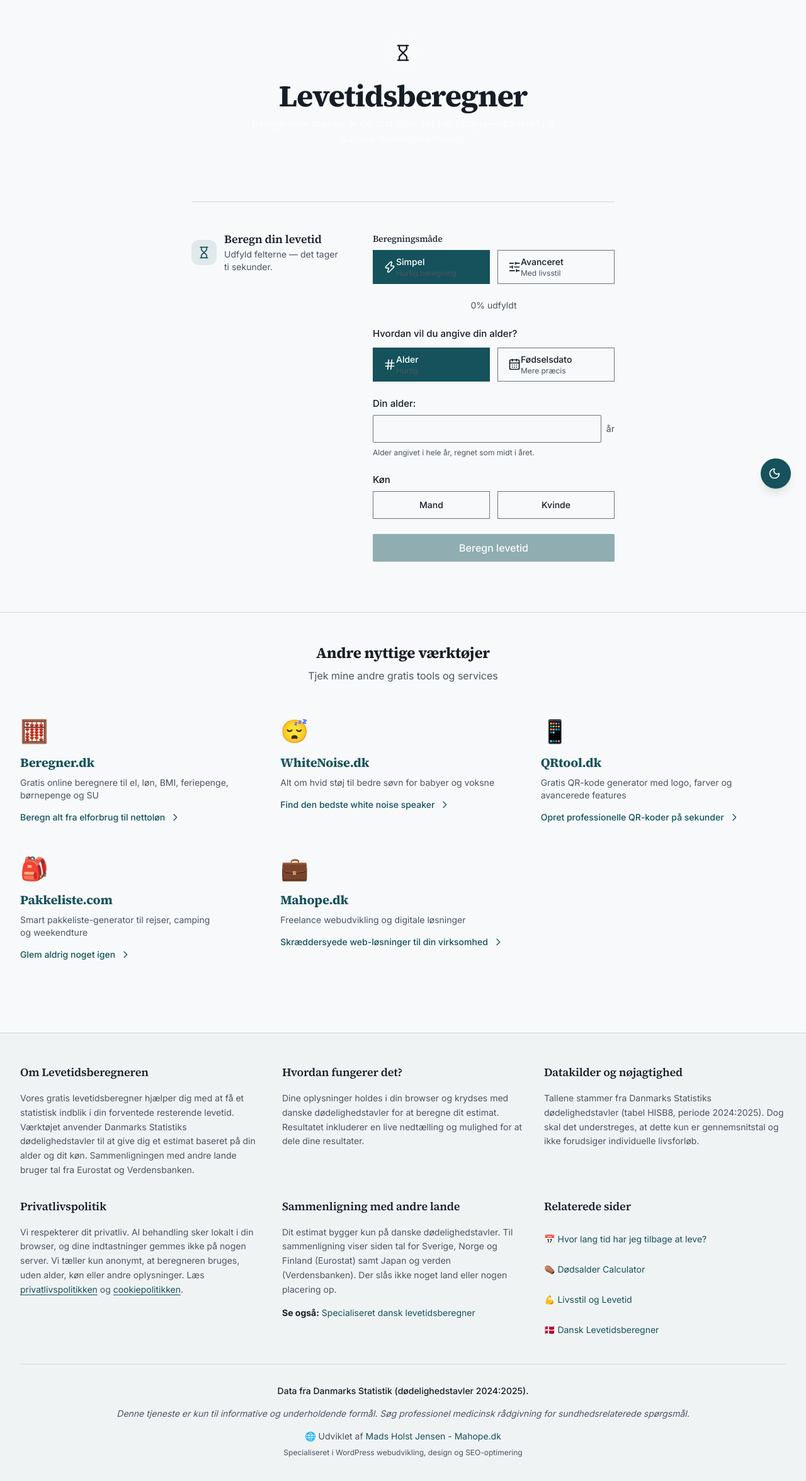
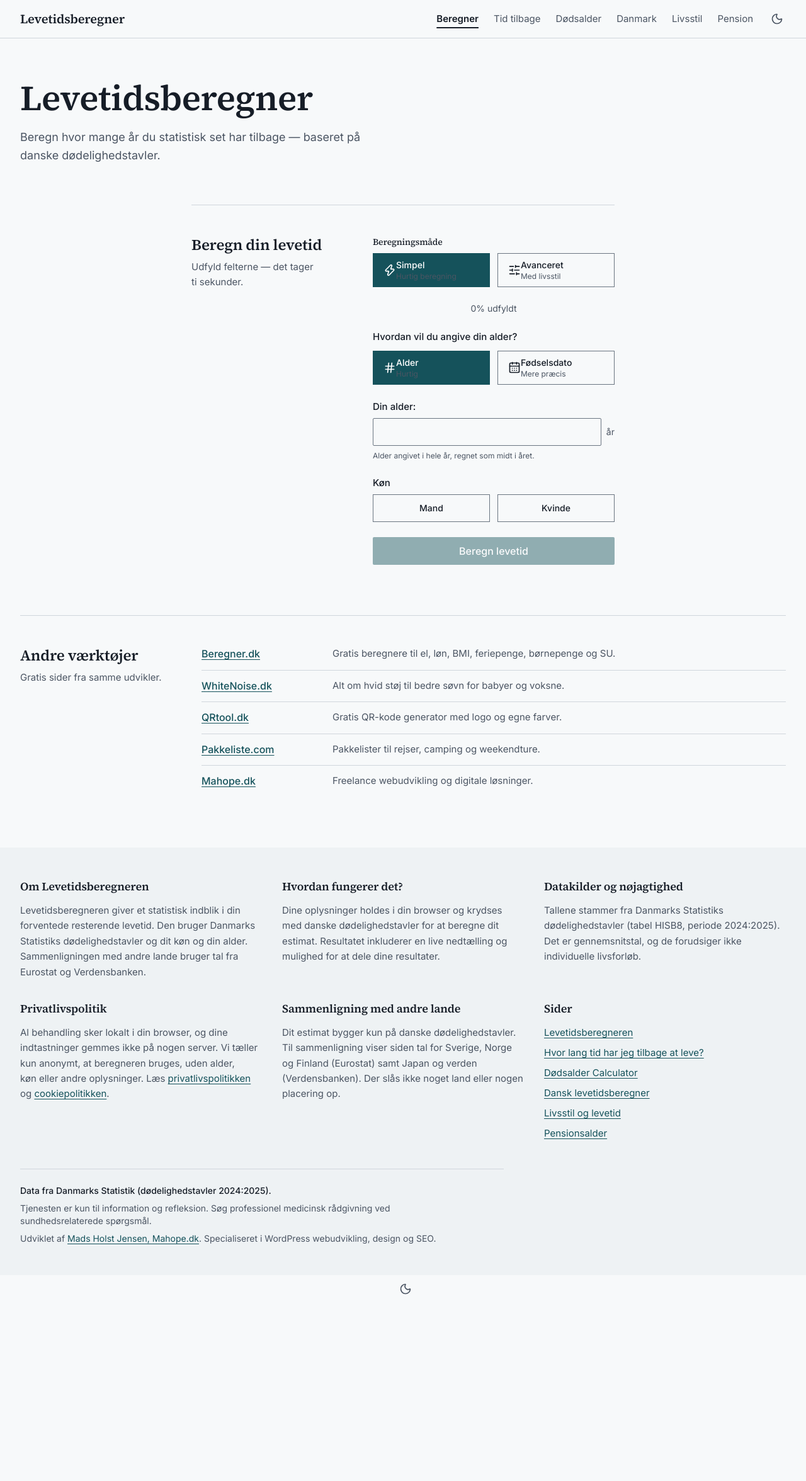
Before and after one commit to mahope/lifespan-calculator, a React (Vite) app: page / in a window 1280 px wide. Shown: the top 2352 px of the page at 63% size. After the commit the page ends 2069 px from the top, so only its background shows below. Built offline with nearby package versions, Linux system fonts and the light colour scheme.

Commit message:
Replace gradient hero with masthead nav, ruled sections, plain footer

```diff
--- a/src/components/Footer.jsx
+++ b/src/components/Footer.jsx
@@ -2,111 +2,92 @@ import React from 'react';
 import { Link } from 'react-router-dom';
 import { LIFE_TABLE_META } from '../data/lifeTableDK.generated';
 
+const PAGES = [
+  { to: '/', label: 'Levetidsberegneren' },
+  { to: '/hvor-lang-tid-har-jeg-tilbage', label: 'Hvor lang tid har jeg tilbage at leve?' },
+  { to: '/dodsalder-calculator', label: 'Dødsalder Calculator' },
+  { to: '/levetid-beregner-danmark', label: 'Dansk levetidsberegner' },
+  { to: '/livsstil-og-levetid', label: 'Livsstil og levetid' },
+  { to: '/pensionsalder', label: 'Pensionsalder' },
+];
+
 const Footer = () => {
   return (
-    <footer className="bg-muted/50 border-t mt-8 sm:mt-16">
-      <div className="container py-8 sm:py-12">
-        <div className="footer-grid">
-          <div className="space-y-4">
-            <h3 className="text-lg font-semibold text-foreground">Om Levetidsberegneren</h3>
-            <p className="text-muted-foreground text-sm leading-relaxed">
-              Vores gratis levetidsberegner hjælper dig med at få et statistisk indblik i din forventede resterende levetid.
-              Værktøjet anvender Danmarks Statistiks dødelighedstavler til at give dig et estimat baseret på din alder og dit køn.
-              Sammenligningen med andre lande bruger tal fra Eurostat og Verdensbanken.
+    <footer className="mt-8 bg-muted/60">
+      <div className="container py-12">
+        <div className="footer-grid text-[0.9375rem] leading-relaxed text-muted-foreground">
+          <div className="space-y-3">
+            <h3 className="fig text-lg text-foreground">Om Levetidsberegneren</h3>
+            <p>
+              Levetidsberegneren giver et statistisk indblik i din forventede resterende levetid. Den bruger Danmarks
+              Statistiks dødelighedstavler og dit køn og din alder. Sammenligningen med andre lande bruger tal fra
+              Eurostat og Verdensbanken.
             </p>
           </div>
 
-          <div className="space-y-4">
-            <h3 className="text-lg font-semibold text-foreground">Hvordan fungerer det?</h3>
-            <p className="text-muted-foreground text-sm leading-relaxed">
+          <div className="space-y-3">
+            <h3 className="fig text-lg text-foreground">Hvordan fungerer det?</h3>
+            <p>
               Dine oplysninger holdes i din browser og krydses med danske dødelighedstavler for at beregne dit estimat.
               Resultatet inkluderer en live nedtælling og mulighed for at dele dine resultater.
             </p>
           </div>
 
-          <div className="space-y-4">
-            <h3 className="text-lg font-semibold text-foreground">Datakilder og nøjagtighed</h3>
-            <p className="text-muted-foreground text-sm leading-relaxed">
-              Tallene stammer fra Danmarks Statistiks dødelighedstavler (tabel HISB8, periode {LIFE_TABLE_META.tid}). Dog skal det understreges, at dette kun
-              er gennemsnitstal og ikke forudsiger individuelle livsforløb.
+          <div className="space-y-3">
+            <h3 className="fig text-lg text-foreground">Datakilder og nøjagtighed</h3>
+            <p>
+              Tallene stammer fra Danmarks Statistiks dødelighedstavler (tabel HISB8, periode {LIFE_TABLE_META.tid}). Det
+              er gennemsnitstal, og de forudsiger ikke individuelle livsforløb.
             </p>
           </div>
 
-          <div className="space-y-4">
-            <h3 className="text-lg font-semibold text-foreground">Privatlivspolitik</h3>
-            <p className="text-muted-foreground text-sm leading-relaxed">
-              Vi respekterer dit privatliv. Al behandling sker lokalt i din browser, og dine indtastninger gemmes ikke på
-              nogen server. Vi tæller kun anonymt, at beregneren bruges, uden alder, køn eller andre oplysninger. Læs{' '}
-              <a href="/privatlivspolitik" className="text-primary underline">privatlivspolitikken</a> og{' '}
-              <a href="/cookiepolitik" className="text-primary underline">cookiepolitikken</a>.
+          <div className="space-y-3">
+            <h3 className="fig text-lg text-foreground">Privatlivspolitik</h3>
+            <p>
+              Al behandling sker lokalt i din browser, og dine indtastninger gemmes ikke på nogen server. Vi tæller kun
+              anonymt, at beregneren bruges, uden alder, køn eller andre oplysninger. Læs{' '}
+              <a href="/privatlivspolitik" className="link">privatlivspolitikken</a> og{' '}
+              <a href="/cookiepolitik" className="link">cookiepolitikken</a>.
             </p>
           </div>
 
-          <div className="space-y-4">
-            <h3 className="text-lg font-semibold text-foreground">Sammenligning med andre lande</h3>
-            <p className="text-muted-foreground text-sm leading-relaxed">
+          <div className="space-y-3">
+            <h3 className="fig text-lg text-foreground">Sammenligning med andre lande</h3>
+            <p>
               Dit estimat bygger kun på danske dødelighedstavler. Til sammenligning viser siden tal for Sverige, Norge og
               Finland (Eurostat) samt Japan og verden (Verdensbanken). Der slås ikke noget land eller nogen placering op.
             </p>
-            <p className="text-sm">
-              <strong className="text-foreground">Se også:</strong>{' '}
-              <Link to="/levetid-beregner-danmark" className="text-primary hover:underline">
-                Specialiseret dansk levetidsberegner
-              </Link>
-            </p>
           </div>
 
-          <div className="space-y-4">
-            <h3 className="text-lg font-semibold text-foreground">Relaterede sider</h3>
-            <ul className="space-y-1">
-              <li>
-                <Link to="/hvor-lang-tid-har-jeg-tilbage" className="text-primary hover:underline text-sm inline-flex items-center min-h-[44px] py-2">
-                  📅 Hvor lang tid har jeg tilbage at leve?
-                </Link>
-              </li>
-              <li>
-                <Link to="/dodsalder-calculator" className="text-primary hover:underline text-sm inline-flex items-center min-h-[44px] py-2">
-                  ⚰️ Dødsalder Calculator
-                </Link>
-              </li>
-              <li>
-                <Link to="/livsstil-og-levetid" className="text-primary hover:underline text-sm inline-flex items-center min-h-[44px] py-2">
-                  💪 Livsstil og Levetid
-                </Link>
-              </li>
-              <li>
-                <Link to="/levetid-beregner-danmark" className="text-primary hover:underline text-sm inline-flex items-center min-h-[44px] py-2">
-                  🇩🇰 Dansk Levetidsberegner
-                </Link>
-              </li>
+          <div className="space-y-1">
+            <h3 className="fig mb-2 text-lg text-foreground">Sider</h3>
+            <ul>
+              {PAGES.map((p) => (
+                <li key={p.to}>
+                  <Link to={p.to} className="link inline-flex min-h-11 items-center sm:min-h-8">
+                    {p.label}
+                  </Link>
+                </li>
+              ))}
             </ul>
           </div>
         </div>
 
-        <div className="border-t pt-8 mt-8 text-center space-y-4">
-          <p className="text-sm font-medium text-foreground">
+        <div className="mt-10 max-w-3xl space-y-2 border-t pt-6 text-sm text-muted-foreground">
+          <p className="font-medium text-foreground">
             Data fra Danmarks Statistik (dødelighedstavler {LIFE_TABLE_META.tid}).
           </p>
-          <p className="text-sm text-muted-foreground italic">
-            Denne tjeneste er kun til informative og underholdende formål. Søg professionel medicinsk rådgivning for
+          <p>
+            Tjenesten er kun til information og refleksion. Søg professionel medicinsk rådgivning ved
             sundhedsrelaterede spørgsmål.
           </p>
-          <div className="space-y-2">
-            <p className="text-sm text-muted-foreground">
-              🌐 Udviklet af{' '}
-              <a
-                href="https://mahope.dk"
-                target="_blank"
-                rel="noopener noreferrer"
-                className="text-primary hover:underline"
-              >
-                Mads Holst Jensen - Mahope.dk
-              </a>
-            </p>
-            <p className="text-xs text-muted-foreground">
-              Specialiseret i WordPress webudvikling, design og SEO-optimering
-            </p>
-          </div>
+          <p>
+            Udviklet af{' '}
+            <a href="https://mahope.dk" target="_blank" rel="noopener noreferrer" className="link">
+              Mads Holst Jensen, Mahope.dk
+            </a>
+            . Specialiseret i WordPress webudvikling, design og SEO.
+          </p>
         </div>
       </div>
     </footer>
--- a/src/components/PageHeader.jsx
+++ b/src/components/PageHeader.jsx
@@ -1,19 +1,57 @@
 import React from 'react';
+import { Link, NavLink } from 'react-router-dom';
+import ThemeToggle from './ThemeToggle';
 
-// Shared page hero: a real (lucide) icon in a frosted-glass chip over a clean
-// title + subtitle on the brand gradient. Used across the calculator and the
-// content landing pages so the header is consistent (and free of emoji titles).
-const PageHeader = ({ icon: Icon, title, subtitle }) => (
-  <header className="header-gradient px-4 py-10 text-center sm:px-6 sm:py-14 lg:px-8">
-    <div className="container animate-fadeIn">
-      {Icon && (
-        <span className="mb-4 inline-flex h-14 w-14 items-center justify-center rounded-2xl bg-white/15 ring-1 ring-white/25 backdrop-blur-sm">
-          <Icon className="h-7 w-7" strokeWidth={2} aria-hidden="true" />
-        </span>
-      )}
-      <h1 className="mb-2 text-3xl font-bold tracking-tight sm:text-4xl md:text-5xl">{title}</h1>
+const NAV = [
+  { to: '/', label: 'Beregner', end: true },
+  { to: '/hvor-lang-tid-har-jeg-tilbage', label: 'Tid tilbage' },
+  { to: '/dodsalder-calculator', label: 'Dødsalder' },
+  { to: '/levetid-beregner-danmark', label: 'Danmark' },
+  { to: '/livsstil-og-levetid', label: 'Livsstil' },
+  { to: '/pensionsalder', label: 'Pension' },
+];
+
+// Masthead: wordmark on the left, the site's pages as a real navigation, theme switch last.
+// On phones only the wordmark and the switch show; the pages are listed in the footer.
+export const SiteNav = () => (
+  <div className="border-b">
+    <div className="container flex items-center justify-between gap-4 py-2">
+      <Link to="/" className="fig -ml-1 inline-flex min-h-11 items-center px-1 text-xl font-semibold">
+        Levetidsberegner
+      </Link>
+      <div className="flex items-center gap-1">
+        <nav aria-label="Sider" className="hidden items-center md:flex">
+          {NAV.map((item) => (
+            <NavLink
+              key={item.to}
+              to={item.to}
+              end={item.end}
+              className={({ isActive }) =>
+                `inline-flex min-h-11 items-center px-3 text-[0.9375rem] hover:underline ${
+                  isActive ? 'font-semibold text-foreground underline decoration-2 underline-offset-8' : 'text-muted-foreground'
+                }`
+              }
+            >
+              {item.label}
+            </NavLink>
+          ))}
+        </nav>
+        <ThemeToggle />
+      </div>
+    </div>
+  </div>
+);
+
+// Page title block for the landing pages: left-aligned serif title, one plain sentence under it.
+const PageHeader = ({ title, subtitle }) => (
+  <header>
+    <SiteNav />
+    <div className="container pt-10 pb-6 sm:pt-16 sm:pb-8">
+      <h1 className="fig max-w-3xl text-[2.25rem] leading-[1.1] font-semibold sm:text-5xl lg:text-[3.5rem]">
+        {title}
+      </h1>
       {subtitle && (
-        <p className="mx-auto max-w-xl text-sm text-white/90 sm:text-base">{subtitle}</p>
+        <p className="mt-4 max-w-[38rem] text-lg leading-relaxed text-muted-foreground">{subtitle}</p>
       )}
     </div>
   </header>
--- a/src/components/PromoBanner.jsx
+++ b/src/components/PromoBanner.jsx
@@ -1,89 +1,64 @@
 import React from 'react';
 
-const PromoBanner = () => {
-  const promos = [
+const PROMOS = [
   {
     title: 'Beregner.dk',
-      description: 'Gratis online beregnere til el, løn, BMI, feriepenge, børnepenge og SU',
-      emoji: '🧮',
+    description: 'Gratis beregnere til el, løn, BMI, feriepenge, børnepenge og SU.',
     url: 'https://beregner.holstjensen.eu',
-      highlight: 'Beregn alt fra elforbrug til nettoløn'
   },
   {
     title: 'WhiteNoise.dk',
-      description: 'Alt om hvid støj til bedre søvn for babyer og voksne',
-      emoji: '😴',
+    description: 'Alt om hvid støj til bedre søvn for babyer og voksne.',
     url: 'https://whitenoise.dk',
-      highlight: 'Find den bedste white noise speaker'
   },
   {
     title: 'QRtool.dk',
-      description: 'Gratis QR-kode generator med logo, farver og avancerede features',
-      emoji: '📱',
+    description: 'Gratis QR-kode generator med logo og egne farver.',
     url: 'https://qrtool.dk',
-      highlight: 'Opret professionelle QR-koder på sekunder'
   },
   {
     title: 'Pakkeliste.com',
-      description: 'Smart pakkeliste-generator til rejser, camping og weekendture',
-      emoji: '🎒',
+    description: 'Pakkelister til rejser, camping og weekendture.',
     url: 'https://pakkeliste.com',
-      highlight: 'Glem aldrig noget igen'
   },
   {
     title: 'Mahope.dk',
-      description: 'Freelance webudvikling og digitale løsninger',
-      emoji: '💼',
+    description: 'Freelance webudvikling og digitale løsninger.',
     url: 'https://mahope.dk',
-      highlight: 'Skræddersyede web-løsninger til din virksomhed'
-    }
+  },
 ];
 
-  return (
-    <div className="bg-linear-to-br from-[hsl(var(--gradient-from))]/5 to-[hsl(var(--gradient-to))]/5 border-t">
-      <div className="container py-8 sm:py-12">
-        <div className="text-center mb-6 sm:mb-8">
-          <h2 className="text-xl sm:text-2xl font-bold mb-2">Andre nyttige værktøjer</h2>
-          <p className="text-sm sm:text-base text-muted-foreground">Tjek mine andre gratis tools og services</p>
+// Other sites by the same maker: a plain list, one line each.
+const PromoBanner = () => (
+  <aside className="container" aria-labelledby="andre-vaerktoejer">
+    <div className="card">
+      <div className="card-header">
+        <h2 id="andre-vaerktoejer" className="fig text-2xl leading-tight font-semibold">
+          Andre værktøjer
+        </h2>
+        <p className="mt-2 max-w-prose text-[0.9375rem] leading-relaxed text-muted-foreground">
+          Gratis sider fra samme udvikler.
+        </p>
       </div>
-
-        <div className="grid grid-cols-1 sm:grid-cols-2 lg:grid-cols-3 gap-4 sm:gap-6">
-          {promos.map((promo, index) => (
+      <div className="card-content">
+        <ul className="divide-y">
+          {PROMOS.map((promo) => (
+            <li key={promo.url} className="grid gap-x-8 gap-y-0.5 py-3 first:pt-0 sm:grid-cols-[11rem_minmax(0,1fr)]">
               <a
-              key={index}
                 href={promo.url}
                 target="_blank"
                 rel="noopener noreferrer"
-              className="promo-card group"
+                className="link inline-flex min-h-11 items-center font-medium sm:min-h-0 sm:items-baseline"
               >
-              <div className="card-content pt-4 sm:pt-6">
-                <div className="text-3xl sm:text-4xl mb-3 sm:mb-4 transform group-hover:scale-110 transition-transform duration-300">
-                  {promo.emoji}
-                </div>
-                <h3 className="text-lg sm:text-xl font-bold mb-2 text-primary group-hover:text-primary/80 transition-colors">
                 {promo.title}
-                </h3>
-                <p className="text-sm text-muted-foreground mb-3">
-                  {promo.description}
-                </p>
-                <div className="inline-flex items-center gap-2 text-sm font-medium text-primary group-hover:gap-3 transition-all">
-                  <span>{promo.highlight}</span>
-                  <svg
-                    className="w-4 h-4 transform group-hover:translate-x-1 transition-transform"
-                    fill="none"
-                    stroke="currentColor"
-                    viewBox="0 0 24 24"
-                  >
-                    <path strokeLinecap="round" strokeLinejoin="round" strokeWidth={2} d="M9 5l7 7-7 7" />
-                  </svg>
+              </a>
+              <p className="text-[0.9375rem] text-muted-foreground">{promo.description}</p>
+            </li>
+          ))}
+        </ul>
       </div>
     </div>
-            </a>
-          ))}
-        </div>
-      </div>
-    </div>
+  </aside>
 );
-};
 
 export default PromoBanner;
--- a/src/components/SectionHeader.jsx
+++ b/src/components/SectionHeader.jsx
@@ -1,35 +1,15 @@
 import React from 'react';
 
-// Standard card header: a tinted "icon chip" holding a real (lucide) icon next to
-// the title/description. Replaces the emoji-in-heading pattern across the app.
-const SectionHeader = ({ icon: Icon, title, description, tone = 'primary', level = 3 }) => {
+// Section heading: a serif title with one plain sentence under it. On wide screens it sits in the
+// left margin rail of the section (see `.card` in index.css); on phones it stacks above the content.
+// `icon` and `tone` are accepted so older call sites keep working, but nothing decorative is drawn.
+const SectionHeader = ({ title, description, level = 3 }) => {
   const Heading = `h${level}`;
-  const tones = {
-    primary: 'bg-primary/10 text-primary',
-    green: 'bg-emerald-500/10 text-emerald-600 dark:text-emerald-400',
-    amber: 'bg-amber-500/10 text-amber-600 dark:text-amber-400',
-    violet: 'bg-violet-500/10 text-violet-600 dark:text-violet-400',
-    rose: 'bg-rose-500/10 text-rose-600 dark:text-rose-400',
-  };
 
   return (
     <div className="card-header">
-      <div className="flex items-center gap-3">
-        {Icon && (
-          <span
-            className={`inline-grid h-10 w-10 shrink-0 place-items-center rounded-xl ${
-              tones[tone] || tones.primary
-            }`}
-            aria-hidden="true"
-          >
-            <Icon size={20} strokeWidth={2} />
-          </span>
-        )}
-        <div className="min-w-0">
-          <Heading className="text-base font-semibold leading-tight sm:text-lg">{title}</Heading>
-          {description && <p className="mt-0.5 text-sm text-muted-foreground">{description}</p>}
-        </div>
-      </div>
+      <Heading className="fig text-2xl leading-tight font-semibold">{title}</Heading>
+      {description && <p className="mt-2 max-w-prose text-[0.9375rem] leading-relaxed text-muted-foreground">{description}</p>}
     </div>
   );
 };
--- a/src/components/ThemeToggle.jsx
+++ b/src/components/ThemeToggle.jsx
@@ -31,11 +31,12 @@ const ThemeToggle = () => {
 
   return (
     <button
+      type="button"
       onClick={toggleTheme}
-      className="fixed bottom-4 right-4 sm:bottom-6 sm:right-6 p-3 min-w-[48px] min-h-[48px] rounded-full bg-primary text-primary-foreground shadow-lg hover:shadow-xl hover:scale-110 active:scale-95 transition-all duration-200 z-50 focus-visible:outline-hidden focus-visible:ring-2 focus-visible:ring-ring focus-visible:ring-offset-2"
+      className="-mr-2 inline-grid min-h-11 min-w-11 place-items-center text-muted-foreground hover:text-foreground"
       aria-label={theme === 'light' ? 'Skift til mørk tilstand' : 'Skift til lys tilstand'}
     >
-      {theme === 'light' ? <Moon className="h-5 w-5" /> : <Sun className="h-5 w-5" />}
+      {theme === 'light' ? <Moon className="h-5 w-5" aria-hidden="true" /> : <Sun className="h-5 w-5" aria-hidden="true" />}
     </button>
   );
 };
```
Also changed, not shown: src/components/PageShell.jsx (added, +21 -0 lines). Lines whose indentation alone changed are shown as unchanged.
